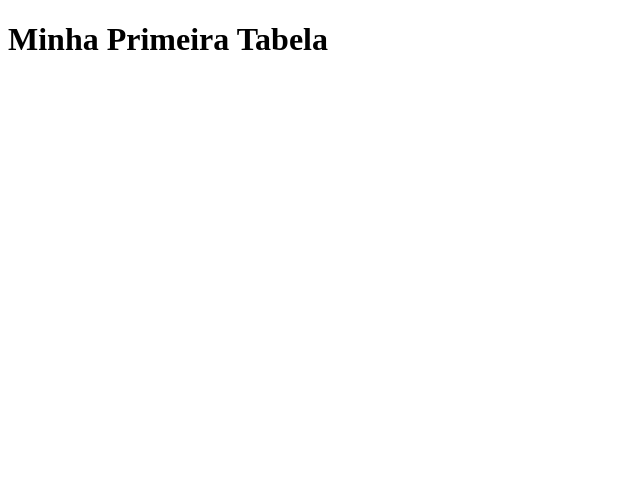
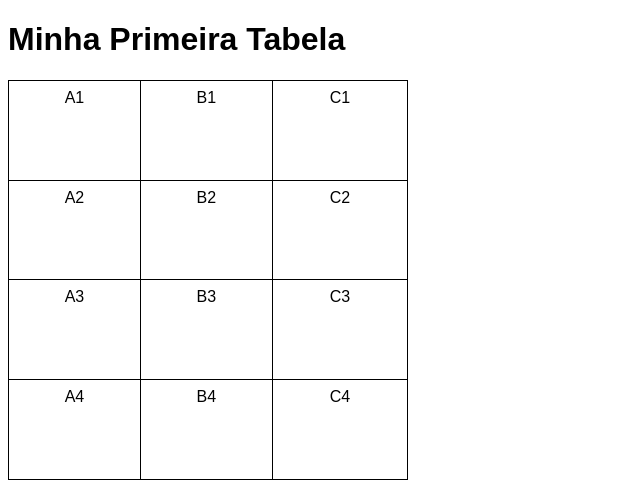
Before and after one commit to Alexandreprogramador/HTML---CSS, a plain HTML site: page Exercícios/ex023_Tabela/tabela001.html in a window 1280 px wide. Shown: the whole page, without its empty margins (0-640 px from the left). Drawn offline with Linux system fonts and the light colour scheme.

Commit message:
Atualização tabela

```diff
--- a/Exercícios/ex023_Tabela/tabela001.html
+++ b/Exercícios/ex023_Tabela/tabela001.html
@@ -5,11 +5,49 @@
     <meta http-equiv="X-UA-Compatible" content="IE=edge">
     <meta name="viewport" content="width=device-width, initial-scale=1.0">
     <title>Tabela</title>
+    <style>
+        body {
+            font-family: Arial, Helvetica, sans-serif;
+        }
+
+        table {
+            width: 400px;
+            height: 400px;
+            border-collapse: collapse;
+
+        }
+
+        td {
+            border: 1px solid black;
+            padding: 8px;
+            text-align: center;
+            vertical-align: top;
+        }
+    </style>
 </head>
 <body>
     <h1>Minha Primeira Tabela</h1>
     <table>
-
+        <tr>
+            <td>A1</td>
+            <td>B1</td>
+            <td>C1</td>
+        </tr>
+        <tr>
+            <td>A2</td>
+            <td>B2</td>
+            <td>C2</td>
+        </tr>
+        <tr>
+            <td>A3</td>
+            <td>B3</td>
+            <td>C3</td>
+        </tr>
+        <tr>
+            <td>A4</td>
+            <td>B4</td>
+            <td>C4</td>
+        </tr>
     </table>
 </body>
 </html>
```
